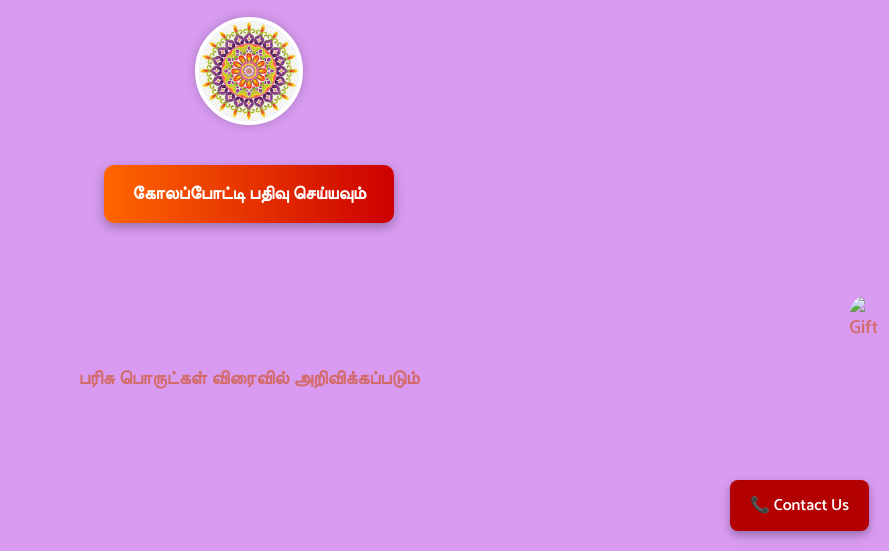
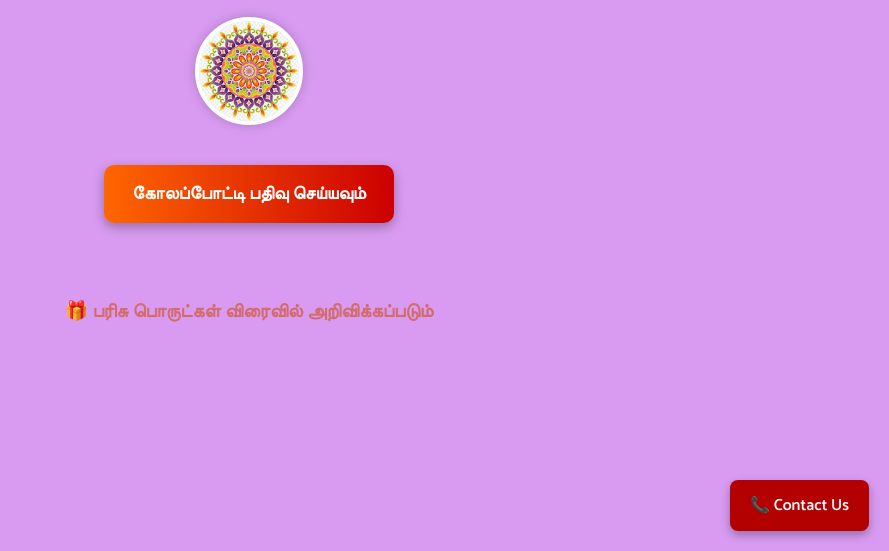
Before and after one commit to jayakumarjp/-., a plain HTML site: page index.html in a window 1280 px wide. Shown: the part 249-800 px from the top of the page, without its empty margins (391-1280 px from the left). Drawn offline with Linux system fonts and the light colour scheme.

Commit message:
Update index.html

```diff
--- a/index.html
+++ b/index.html
@@ -21,10 +21,8 @@
     <br>
     <br>
     <br>
-    <h3>
-  <img src="giftbox.png" alt="Gift" class="gift-icon">
-  பரிசு பொருட்கள் விரைவில் அறிவிக்கப்படும்
-</h3>
+    <h3>🎁 பரிசு பொருட்கள் விரைவில் அறிவிக்கப்படும்</h3>
+
     <a href="tel:8883607556" class="bottom-contact-btn">📞 Contact Us</a>
 
 
```
